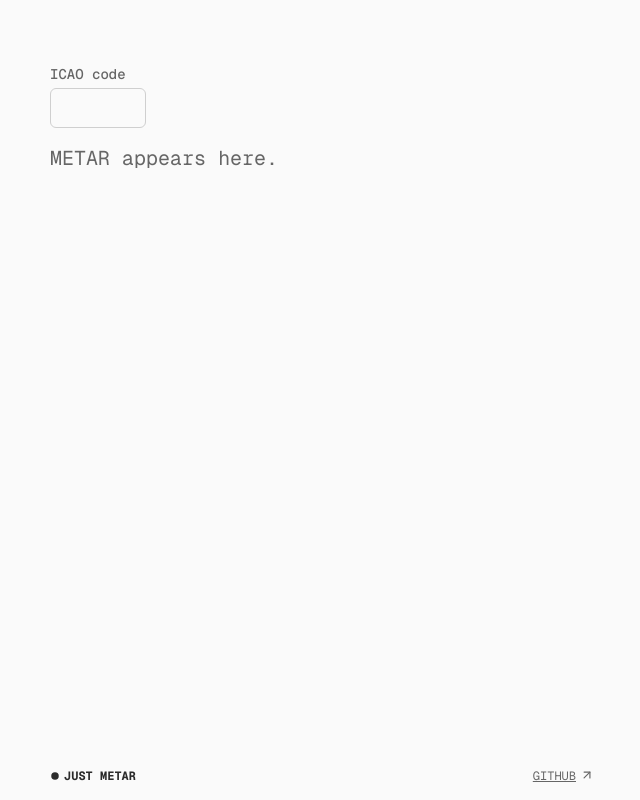
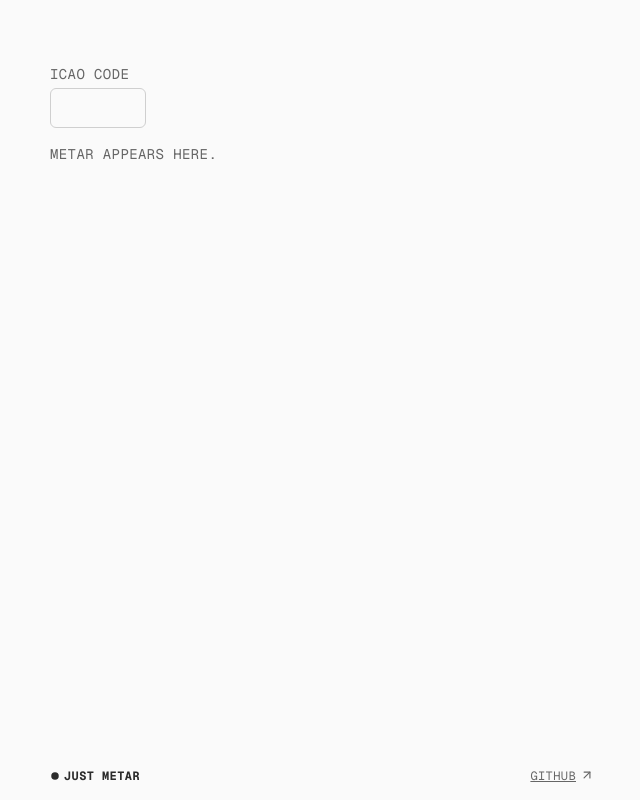
Before and after one commit to adamplesnik/just-metar, a React (Vite) app: page /1 in a window 1280 px wide. Shown: the whole page, without its empty margins (318-958 px from the left). Built offline with nearby package versions, Linux system fonts and the light colour scheme.

Commit message:
All caps, BECAUSE WE ARE AVIATORS

```diff
--- a/index.html
+++ b/index.html
@@ -5,9 +5,9 @@
     <link rel="icon" type="image/svg+xml" href="/favicon.svg" />
     <link rel="icon" type="image/png" href="/favicon.png" sizes="any" />
     <meta name="viewport" content="width=device-width, initial-scale=1.0" />
-    <title>Just METAR</title>
+    <title>JUST METAR</title>
   </head>
-  <body class="geist-mono bg-background text-main">
+  <body class="geist-mono bg-background tracking-wide text-main uppercase">
     <div id="root"></div>
     <script type="module" src="/src/main.tsx"></script>
   </body>
--- a/src/partials/Footer.tsx
+++ b/src/partials/Footer.tsx
@@ -20,7 +20,7 @@ export default function Footer() {
         className="flex items-start gap-1 text-xs text-main-dim hover:text-main"
         target="blank"
       >
-        <span className="underline">GITHUB</span>
+        <span className="underline">GitHub</span>
         <svg
           xmlns="http://www.w3.org/2000/svg"
           className="w-3.5"
--- a/src/partials/IcaoInput.tsx
+++ b/src/partials/IcaoInput.tsx
@@ -6,11 +6,11 @@ type Props = {
 export default function IcaoInput({ value, onChange }: Props) {
   return (
     <div className="flex flex-col gap-1">
-      <label htmlFor="icaoCode" className="text-sm font-medium text-main-dim">
+      <label htmlFor="icaoCode" className="text-sm text-main-dim">
         ICAO code
       </label>
       <input
-        className="h-10 w-24 rounded-md border border-outline px-2 uppercase hover:border-main-dim"
+        className="h-10 w-24 rounded-md border border-outline px-2 hover:border-main-dim"
         value={value}
         id="icaoCode"
         onChange={(e) => onChange(e.target.value.toUpperCase().slice(0, 4))}
--- a/src/partials/LoadingDots.tsx
+++ b/src/partials/LoadingDots.tsx
@@ -1,4 +1,5 @@
 import { useEffect, useState } from 'react'
+import StatusText from './StatusText'
 
 // cycles ".", "..", "..." while mounted
 export default function LoadingDots() {
@@ -9,5 +10,5 @@ export default function LoadingDots() {
     return () => clearInterval(tick)
   }, [])
 
-  return <span className="text-main-dim">Loading{'.'.repeat(count)}</span>
+  return <StatusText text={'Loading' + '.'.repeat(count)} />
 }
--- a/src/partials/MetarResult.tsx
+++ b/src/partials/MetarResult.tsx
@@ -11,7 +11,7 @@ type Props = {
 
 export default function MetarResult({ icao, metar, status }: Props) {
   return (
-    <div className="text-xl whitespace-pre-wrap">
+    <>
       {status === 'loading' && <LoadingDots />}
       {status === 'error' && <StatusText text="Could not fetch METAR." />}
       {status === 'idle' && icao.length !== 4 && (
@@ -19,7 +19,11 @@ export default function MetarResult({ icao, metar, status }: Props) {
       )}
       {status === 'idle' &&
         icao.length === 4 &&
-        (metar ?? <StatusText text="No METAR available for this station." />)}
-    </div>
+        (metar ? (
+          <div className="text-xl whitespace-pre-wrap">{metar}</div>
+        ) : (
+          <StatusText text="No METAR available for this station." />
+        ))}
+    </>
   )
 }
--- a/src/partials/StatusText.tsx
+++ b/src/partials/StatusText.tsx
@@ -1,3 +1,3 @@
 export default function StatusText({ text }: { text: string }) {
-  return <span className="text-main-dim">{text}</span>
+  return <span className="text-sm text-main-dim">{text}</span>
 }
```
